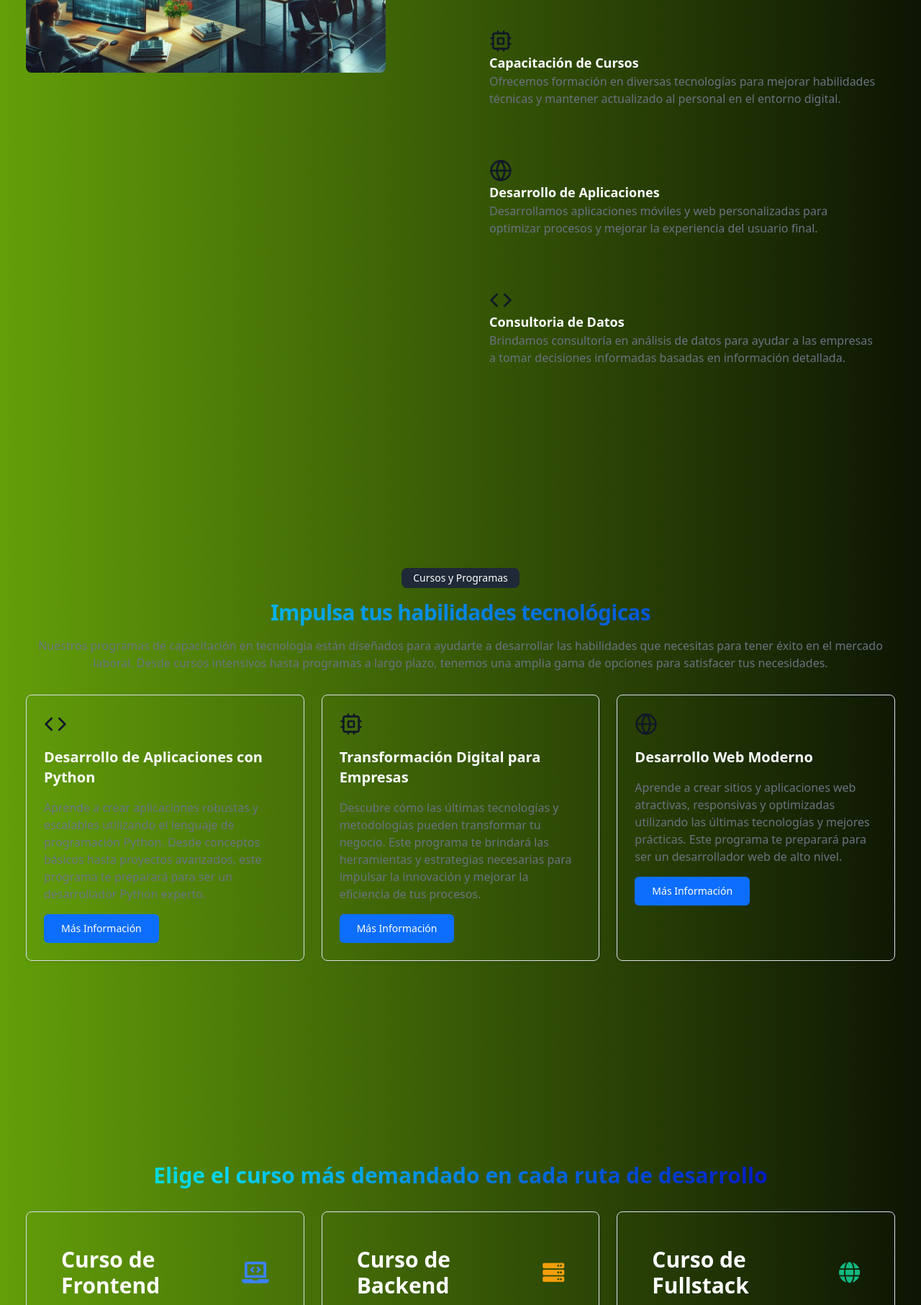
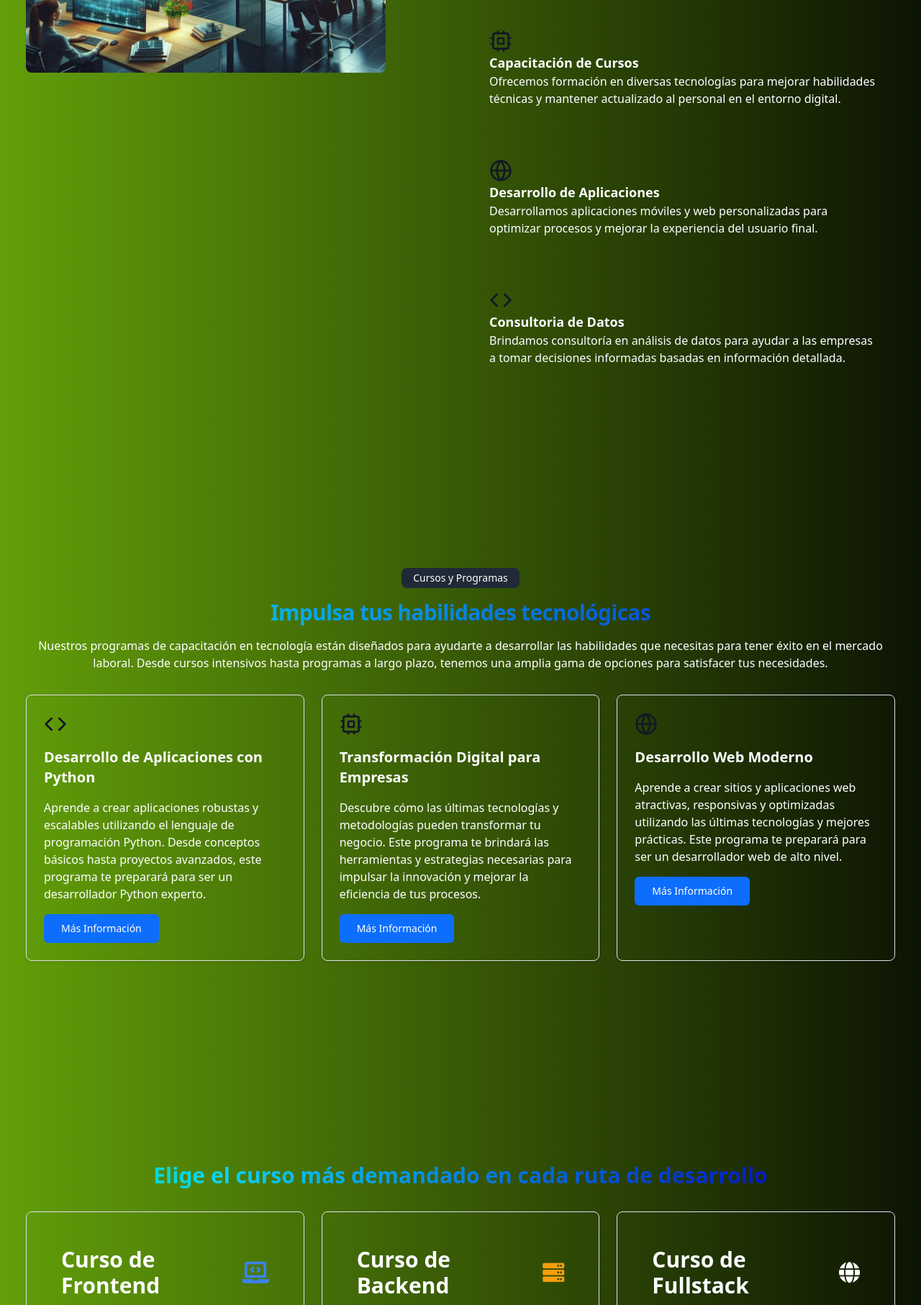
Before and after one commit to emersonxinay/almacen_de_videos_youtube, a Flask app: page / in a window 1280 px wide. Shown: the part 2067-3880 px from the top of the page at 72% size. Run offline with Flask 3, Linux system fonts and the light colour scheme; some libraries are stand-ins or nearby versions.

Commit message:
fix estilos textos

```diff
--- a/static/css/style.css
+++ b/static/css/style.css
@@ -46,7 +46,7 @@ main {
 }
 
 .day-mode .description {
-  color: #333; /* Color del texto en modo de día */
+  color: #f7f2f2; /* Color del texto en modo de día */
 }
 
 .day-mode .card {
--- a/templates/datos_inicio/cursos.html
+++ b/templates/datos_inicio/cursos.html
@@ -12,7 +12,7 @@
       <h2 class="gradient-text text-3xl font-bold tracking-tight">
         Impulsa tus habilidades tecnológicas
       </h2>
-      <p class="text-gray-500 dark:text-gray-400 max-w-[700px] mx-auto">
+      <p class="dark-text-white max-w-[700px] mx-auto">
         Nuestros programas de capacitación en tecnología están diseñados para
         ayudarte a desarrollar las habilidades que necesitas para tener éxito en
         el mercado laboral. Desde cursos intensivos hasta programas a largo
@@ -45,7 +45,7 @@
             <h3 class="text-xl font-bold">
               Desarrollo de Aplicaciones con Python
             </h3>
-            <p class="text-gray-500 dark:text-gray-400">
+            <p class="dark-text-white">
               Aprende a crear aplicaciones robustas y escalables utilizando el
               lenguaje de programación Python. Desde conceptos básicos hasta
               proyectos avanzados, este programa te preparará para ser un
@@ -91,7 +91,7 @@
             <h3 class="text-xl font-bold">
               Transformación Digital para Empresas
             </h3>
-            <p class="text-gray-500 dark:text-gray-400">
+            <p class="dark-text-white">
               Descubre cómo las últimas tecnologías y metodologías pueden
               transformar tu negocio. Este programa te brindará las herramientas
               y estrategias necesarias para impulsar la innovación y mejorar la
@@ -128,7 +128,7 @@
               <path d="M2 12h20"></path>
             </svg>
             <h3 class="text-xl font-bold">Desarrollo Web Moderno</h3>
-            <p class="text-gray-500 dark:text-gray-400">
+            <p class="dark-text-white">
               Aprende a crear sitios y aplicaciones web atractivas, responsivas
               y optimizadas utilizando las últimas tecnologías y mejores
               prácticas. Este programa te preparará para ser un desarrollador
--- a/templates/datos_inicio/expertos.html
+++ b/templates/datos_inicio/expertos.html
@@ -19,7 +19,7 @@
       <h2 class="gradient-text text-3xl font-bold tracking-tight">
         Expertos en Transformación Digital y Desarrollo de Software
       </h2>
-      <p class="text-gray-500 dark:text-gray-400">
+      <p class="text-white">
         En Compilandocode, nos enorgullecemos de ser líderes en consultoría
         tecnológica y capacitación. Nuestro equipo de expertos trabaja de cerca
         con empresas de todos los tamaños para diseñar e implementar soluciones
@@ -54,7 +54,7 @@
             <path d="M9 20v2"></path>
           </svg>
           <h3 class="text-lg font-bold">Capacitación de Cursos</h3>
-          <p class="text-gray-500 dark:text-gray-400">
+          <p class="text-white">
             Ofrecemos formación en diversas tecnologías para mejorar habilidades
             técnicas y mantener actualizado al personal en el entorno digital.
           </p>
@@ -77,7 +77,7 @@
             <path d="M2 12h20"></path>
           </svg>
           <h3 class="text-lg font-bold">Desarrollo de Aplicaciones</h3>
-          <p class="text-gray-500 dark:text-gray-400">
+          <p class="text-white">
             Desarrollamos aplicaciones móviles y web personalizadas para
             optimizar procesos y mejorar la experiencia del usuario final.
           </p>
@@ -99,7 +99,7 @@
             <polyline points="8 6 2 12 8 18"></polyline>
           </svg>
           <h3 class="text-lg font-bold">Consultoria de Datos</h3>
-          <p class="text-gray-500 dark:text-gray-400">
+          <p class="text-white">
             Brindamos consultoría en análisis de datos para ayudar a las
             empresas a tomar decisiones informadas basadas en información
             detallada.
--- a/templates/datos_inicio/inscribir_cursos.html
+++ b/templates/datos_inicio/inscribir_cursos.html
@@ -28,10 +28,11 @@
             Aprende HTML, CSS, JavaScript y frameworks modernos como React y
             Bootstrap para crear sitios web interactivos y modernos.
           </p>
-          <div class="text-sm text-gray-500">Duración:</div>
-          <div class="text-2xl text-gray-500">10 semanas</div>
-          <div class="text-sm text-green-500">Precio:</div>
-          <div class="text-3xl font-bold text-green-500">$500</div>
+          <div class="text-sm dark-text-white">Duración:</div>
+          <div class="text-2xl dark-text-white">10 semanas  </div>
+          <p> <sapn class="text-blue font-light text-xs "> 2 veces por semana de 2 horas cada clase </span> </p>
+          <div class="text-sm dark-text-white">Precio:</div>
+          <div class="text-3xl font-bold dark-text-white">$500</div>
           <a
             href="https://wa.me/+51974361728?text=Estoy%20interesado%20en%20el%20Curso%20de%20Frontend.%20Por%20favor%20proporciónenme%20más%20información."
             target="_blank"
@@ -43,12 +44,12 @@
         </div>
         <div class="p-6 space-y-2 text-sm">
           <ul class="space-y-1">
-            <li><i class="fas fa-check text-green-500"></i> HTML5 y CSS3</li>
-            <li><i class="fas fa-check text-green-500"></i> JavaScript</li>
-            <li><i class="fas fa-check text-green-500"></i> React</li>
-            <li><i class="fas fa-check text-green-500"></i> Bootstrap</li>
+            <li><i class="fas fa-check dark-text-white"></i> HTML5 y CSS3</li>
+            <li><i class="fas fa-check dark-text-white"></i> JavaScript</li>
+            <li><i class="fas fa-check dark-text-white"></i> React</li>
+            <li><i class="fas fa-check dark-text-white"></i> Bootstrap</li>
             <li>
-              <i class="fas fa-check text-green-500"></i> Proyecto final de
+              <i class="fas fa-check dark-text-white"></i> Proyecto final de
               integración
             </li>
           </ul>
@@ -71,10 +72,11 @@
             Python ideal para crear APIs RESTful y aplicaciones backend
             escalables.
           </p>
-          <div class="text-sm text-gray-500">Duración:</div>
-          <div class="text-2xl text-gray-500">12 semanas</div>
-          <div class="text-sm text-green-500">Precio:</div>
-          <div class="text-3xl font-bold text-green-500">$600</div>
+          <div class="text-sm dark-text-white">Duración:</div>
+          <div class="text-2xl dark-text-white">12 semanas  </div>
+          <p> <sapn class="text-blue font-light text-xs "> 2 veces por semana de 2 horas cada clase </span> </p>
+          <div class="text-sm dark-text-white">Precio:</div>
+          <div class="text-3xl font-bold dark-text-white">$600</div>
           <a
             href="https://wa.me/+51974361728?text=Estoy%20interesado%20en%20el%20Curso%20de%20Backend.%20Por%20favor%20proporciónenme%20más%20información."
             target="_blank"
@@ -86,22 +88,22 @@
         </div>
         <div class="p-6 space-y-2 text-sm">
           <ul class="space-y-1">
-            <li><i class="fas fa-check text-green-500"></i> Python y Flask</li>
-            <li><i class="fas fa-check text-green-500"></i> RESTful APIs</li>
+            <li><i class="fas fa-check dark-text-white"></i> Python y Flask</li>
+            <li><i class="fas fa-check dark-text-white"></i> RESTful APIs</li>
             <li>
-              <i class="fas fa-check text-green-500"></i> Manejo avanzado de
+              <i class="fas fa-check dark-text-white"></i> Manejo avanzado de
               bases de datos con SQLAlchemy
             </li>
             <li>
-              <i class="fas fa-check text-green-500"></i> Autenticación y
+              <i class="fas fa-check dark-text-white"></i> Autenticación y
               seguridad en aplicaciones web
             </li>
             <li>
-              <i class="fas fa-check text-green-500"></i> Despliegue en
+              <i class="fas fa-check dark-text-white"></i> Despliegue en
               plataformas como Heroku
             </li>
             <li>
-              <i class="fas fa-check text-green-500"></i> Proyecto final de
+              <i class="fas fa-check dark-text-white"></i> Proyecto final de
               integración
             </li>
           </ul>
@@ -117,17 +119,18 @@
           <h3
             class="flex items-center text-xl md:text-xl lg:text-3xl font-semibold"
           >
-            Curso de Fullstack <i class="fas fa-globe text-green-500"></i>
+            Curso de Fullstack <i class="fas fa-globe dark-text-white"></i>
           </h3>
           <p class="text-sm text-muted-foreground">
             Conviértete en un desarrollador fullstack dominando tanto frontend
             como backend con tecnologías como React, Node.js, Ruby on Rails,
             Flask, y bases de datos como PostgreSQL.
           </p>
-          <div class="text-sm text-gray-500">Duración:</div>
-          <div class="text-2xl text-gray-500">20 semanas</div>
-          <div class="text-sm text-green-500">Precio:</div>
-          <div class="text-3xl font-bold text-green-500">$1000</div>
+          <div class="text-sm dark-text-white">Duración:</div>
+          <div class="text-2xl dark-text-white">20 semanas  </div>
+          <p> <sapn class="text-blue font-light text-xs "> 2 veces por semana de 2 horas cada clase </span> </p>
+          <div class="text-sm dark-text-white">Precio:</div>
+          <div class="text-3xl font-bold dark-text-white">$1000</div>
           <a
             href="https://wa.me/+51974361728?text=Estoy%20interesado%20en%20el%20Curso%20de%20Fullstack.%20Por%20favor%20proporciónenme%20más%20información."
             target="_blank"
@@ -139,21 +142,21 @@
         </div>
         <div class="p-6 space-y-2 text-sm">
           <ul class="space-y-1">
-            <li><i class="fas fa-check text-green-500"></i> HTML5 y CSS3</li>
+            <li><i class="fas fa-check dark-text-white"></i> HTML5 y CSS3</li>
             <li>
-              <i class="fas fa-check text-green-500"></i> JavaScript y React
+              <i class="fas fa-check dark-text-white"></i> JavaScript y React
             </li>
             <li>
-              <i class="fas fa-check text-green-500"></i> Ruby on Rails, Node.js
-              y Flask
+              <i class="fas fa-check dark-text-white"></i> Ruby on Rails,
+              Node.js y Flask
             </li>
-            <li><i class="fas fa-check text-green-500"></i> PostgreSQL</li>
+            <li><i class="fas fa-check dark-text-white"></i> PostgreSQL</li>
             <li>
-              <i class="fas fa-check text-green-500"></i> Seguridad y
+              <i class="fas fa-check dark-text-white"></i> Seguridad y
               autenticación
             </li>
             <li>
-              <i class="fas fa-check text-green-500"></i> Proyecto final de
+              <i class="fas fa-check dark-text-white"></i> Proyecto final de
               integración
             </li>
           </ul>
@@ -189,10 +192,11 @@
             Ruby on Rails, un framework poderoso y ampliamente utilizado en la
             industria.
           </p>
-          <div class="text-sm text-gray-500">Duración:</div>
-          <div class="text-2xl text-gray-500">12 semanas</div>
-          <div class="text-sm text-green-500">Precio:</div>
-          <div class="text-3xl font-bold text-green-500">$600</div>
+          <div class="text-sm dark-text-white">Duración:</div>
+          <div class="text-2xl dark-text-white">12 semanas  </div>
+          <p> <sapn class="text-blue font-light text-xs "> 2 veces por semana de 2 horas cada clase </span> </p>
+          <div class="text-sm dark-text-white">Precio:</div>
+          <div class="text-3xl font-bold dark-text-white">$600</div>
           <a
             href="https://wa.me/+51974361728?text=Estoy%20interesado%20en%20el%20Curso%20de%20Ruby%20on%20Rails.%20Por%20favor%20proporciónenme%20más%20información."
             target="_blank"
@@ -204,20 +208,20 @@
         </div>
         <div class="p-6 space-y-2 text-sm">
           <ul class="space-y-1">
-            <li><i class="fas fa-check text-green-500"></i> Ruby</li>
-            <li><i class="fas fa-check text-green-500"></i> Rails</li>
+            <li><i class="fas fa-check dark-text-white"></i> Ruby</li>
+            <li><i class="fas fa-check dark-text-white"></i> Rails</li>
             <li>
-              <i class="fas fa-check text-green-500"></i> MVC Architecture
+              <i class="fas fa-check dark-text-white"></i> MVC Architecture
             </li>
             <li>
-              <i class="fas fa-check text-green-500"></i> Bases de Datos con
+              <i class="fas fa-check dark-text-white"></i> Bases de Datos con
               Active Record
             </li>
             <li>
-              <i class="fas fa-check text-green-500"></i> Despliegue en Heroku
+              <i class="fas fa-check dark-text-white"></i> Despliegue en Heroku
             </li>
             <li>
-              <i class="fas fa-check text-green-500"></i> Proyecto final de
+              <i class="fas fa-check dark-text-white"></i> Proyecto final de
               integración
             </li>
           </ul>
@@ -232,17 +236,18 @@
           <h3
             class="flex items-center text-xl md:text-xl lg:text-3xl font-semibold"
           >
-            Curso de Flask <i class="fas fa-flask text-green-500"></i>
+            Curso de Flask <i class="fas fa-flask dark-text-white"></i>
           </h3>
           <p class="text-sm text-muted-foreground">
             Aprende a desarrollar aplicaciones web con Flask, un microframework
             de Python que es ligero y fácil de aprender, ideal para proyectos
             rápidos y pequeños así como para APIs RESTful.
           </p>
-          <div class="text-sm text-gray-500">Duración:</div>
-          <div class="text-2xl text-gray-500">10 semanas</div>
-          <div class="text-sm text-green-500">Precio:</div>
-          <div class="text-3xl font-bold text-green-500">$500</div>
+          <div class="text-sm dark-text-white">Duración:</div>
+          <div class="text-2xl dark-text-white">10 semanas  </div>
+          <p> <sapn class="text-blue font-light text-xs "> 2 veces por semana de 2 horas cada clase </span> </p>
+          <div class="text-sm dark-text-white">Precio:</div>
+          <div class="text-3xl font-bold dark-text-white">$500</div>
           <a
             href="https://wa.me/+51974361728?text=Estoy%20interesado%20en%20el%20Curso%20de%20Flask.%20Por%20favor%20proporciónenme%20más%20información."
             target="_blank"
@@ -254,20 +259,20 @@
         </div>
         <div class="p-6 space-y-2 text-sm">
           <ul class="space-y-1">
-            <li><i class="fas fa-check text-green-500"></i> Python y Flask</li>
+            <li><i class="fas fa-check dark-text-white"></i> Python y Flask</li>
             <li>
-              <i class="fas fa-check text-green-500"></i> Templates Jinja2
+              <i class="fas fa-check dark-text-white"></i> Templates Jinja2
             </li>
-            <li><i class="fas fa-check text-green-500"></i> Manejo de APIs</li>
+            <li><i class="fas fa-check dark-text-white"></i> Manejo de APIs</li>
             <li>
-              <i class="fas fa-check text-green-500"></i> Bases de Datos con
+              <i class="fas fa-check dark-text-white"></i> Bases de Datos con
               SQLAlchemy
             </li>
             <li>
-              <i class="fas fa-check text-green-500"></i> Despliegue en Heroku
+              <i class="fas fa-check dark-text-white"></i> Despliegue en Heroku
             </li>
             <li>
-              <i class="fas fa-check text-green-500"></i> Proyecto final de
+              <i class="fas fa-check dark-text-white"></i> Proyecto final de
               integración
             </li>
           </ul>
@@ -286,7 +291,7 @@
             >
               <!-- Flexbox para alinear elementos -->
               Creación de Juegos con Python y Pygame
-              <i class="fas fa-gamepad text-green-500 ml-2"></i>
+              <i class="fas fa-gamepad dark-text-white ml-2"></i>
               <!-- Margen a la izquierda del ícono -->
             </h3>
           </div>
@@ -297,20 +302,23 @@
             variables, bucles y condicionales, mientras desarrollan sus propios
             juegos interactivos.
           </p>
-          <div class="text-sm text-gray-500">Edades recomendadas:</div>
-          <div class="text-2xl text-gray-500">10-15 años</div>
-          <div class="text-sm text-green-500">Duración:</div>
-          <div class="text-3xl font-bold text-green-500">
-            8 semanas (16 sesiones)
+          <div class="text-sm dark-text-white">Edades recomendadas:</div>
+          <div class="text-2xl dark-text-white">10-15 años</div>
+          <div class="text-sm dark-text-white">Duración:</div>
+          <div class="text-3xl font-bold dark-text-white">
+            8 semanas   (16 s
+            <p> <sapn class="text-blue font-light text-xs "> 2 veces por semana de 2 horas cada clase </span> </p>esiones)
           </div>
-          <div class="text-sm text-gray-500">Tecnologías utilizadas:</div>
-          <ul class="text-sm text-gray-500 list-disc pl-6">
-            <li>Python 3.x</li>
-            <li>Pygame</li>
-            <li>
+          <div class="text-sm dark-text-white">Tecnologías utilizadas:</div>
+          <ul class="text-sm dark-text-white list-disc pl-6">
+            <li class="dark-text-white">Python 3.x</li>
+            <li class="dark-text-white">Pygame</li>
+            <li class="dark-text-white">
               Plataforma de videoconferencia en vivo (Zoom, Google Meet, etc.)
             </li>
-            <li>Entorno de desarrollo integrado (IDE) para Python</li>
+            <li class="dark-text-white">
+              Entorno de desarrollo integrado (IDE) para Python
+            </li>
           </ul>
           <a
             href="https://wa.me/+51974361728?text=Estoy%20interesado%20en%20el%20Curso%20de%20Creación%20de%20Juegos%20con%20Python%20y%20Pygame.%20Por%20favor%20proporciónenme%20más%20información."
--- a/templates/datos_inicio/servicios.html
+++ b/templates/datos_inicio/servicios.html
@@ -6,7 +6,7 @@
       <h1 class="gradient-text text-2xl md:text-4xl font-bold tracking-tight">
         Servicios de Consultoría y Capacitación Tecnológica
       </h1>
-      <p class="text-base md:text-lg text-gray-300">
+      <p class="text-base md:text-lg text-white">
         Consultoría y capacitación diseñados para satisfacer las necesidades de
         profesionales, emprendedores y empresas. Transforme su negocio con
         nuestras soluciones a la medida. Desde el desarrollo de software hasta
```
Also changed, not shown: templates/datos_inicio/nosotros.html (+6 -6 lines), 3 other files.
